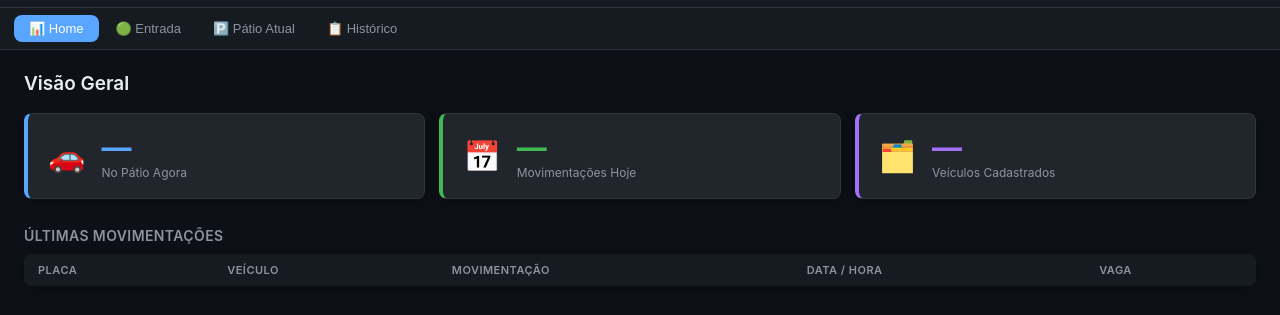
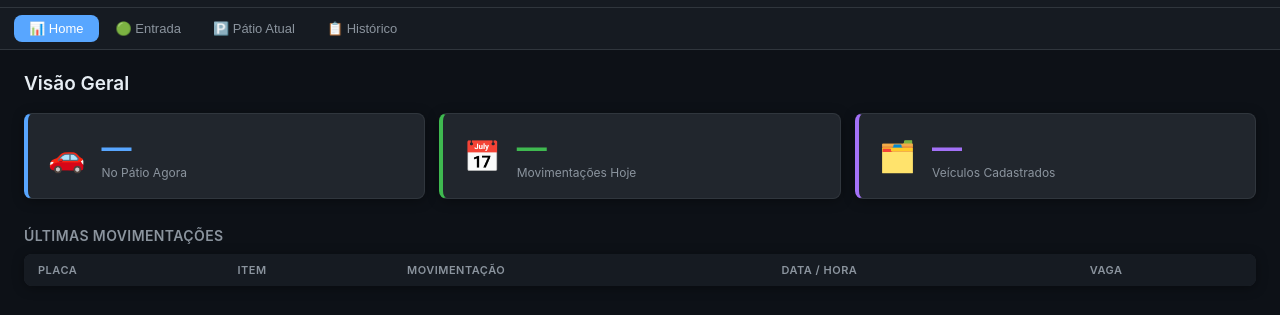
Before and after one commit to raphaelmdor/patio-carros, a website: page src/renderer/index.html in a window 1280 px wide. Shown: the part 39-354 px from the top of the page. Drawn offline with Linux system fonts and the light colour scheme; no server answers.

Commit message:
fix: rename column header "Veículo" → "Item" in dashboard and histórico tables

```diff
--- a/src/renderer/index.html
+++ b/src/renderer/index.html
@@ -61,7 +61,7 @@
       <div class="table-wrap">
         <table>
           <thead><tr>
-            <th>Placa</th><th>Veículo</th><th>Movimentação</th><th>Data / Hora</th><th>Vaga</th>
+            <th>Placa</th><th>Item</th><th>Movimentação</th><th>Data / Hora</th><th>Vaga</th>
           </tr></thead>
           <tbody id="recent-tbody"></tbody>
         </table>
@@ -244,7 +244,7 @@
       <div class="table-wrap">
         <table>
           <thead><tr>
-            <th>Data / Hora</th><th>Placa</th><th>Veículo</th>
+            <th>Data / Hora</th><th>Placa</th><th>Item</th>
             <th>Movimentação</th><th>Vaga</th>
           </tr></thead>
           <tbody id="historico-tbody"></tbody>
```
